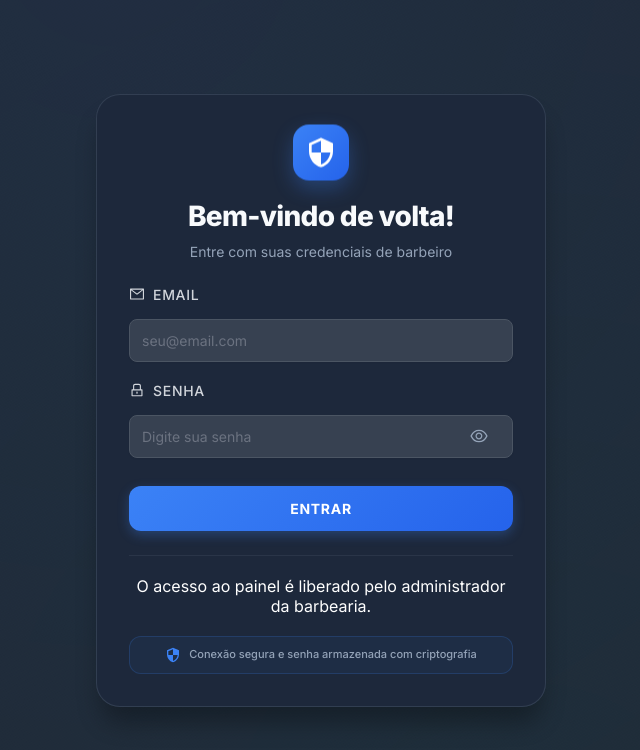
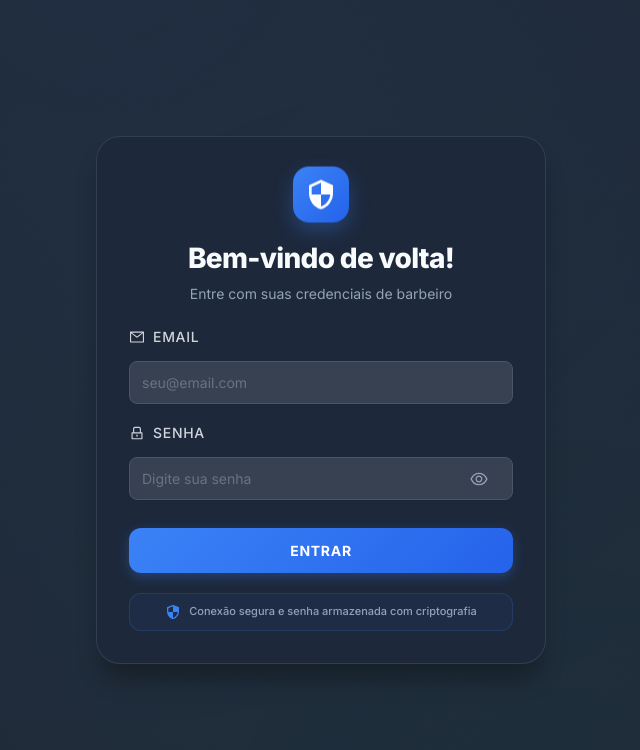
Before and after one commit to AlessandroLuizLima/BarberFlow, a React (Vite) app in the folder barbearia-frontend/: page /auth/barbeiro in a window 1280 px wide. Shown: the top 750 px of the page, without its empty margins (319-959 px from the left). Built offline with nearby package versions, Linux system fonts and the light colour scheme; no server answers.

Commit message:
style(login): remove o aviso de acesso liberado pelo administrador no login do barbeiro

```diff
--- a/barbearia-frontend/src/pages/auth/AuthPage.jsx
+++ b/barbearia-frontend/src/pages/auth/AuthPage.jsx
@@ -685,14 +685,12 @@ const AuthPage = () => {
           />
         </form>
 
-        {isClientRoute ? (
+        {isClientRoute && (
           <ToggleText
             question={isLogin ? 'Ainda não tem conta?' : 'Já possui uma conta?'}
             linkText={isLogin ? 'Criar conta' : 'Fazer login'}
             onClick={() => setIsLogin(!isLogin)}
           />
-        ) : (
-          <p className="toggle-text">O acesso ao painel é liberado pelo administrador da barbearia.</p>
         )}
 
         <SecurityBadge text="Conexão segura e senha armazenada com criptografia" />
```
